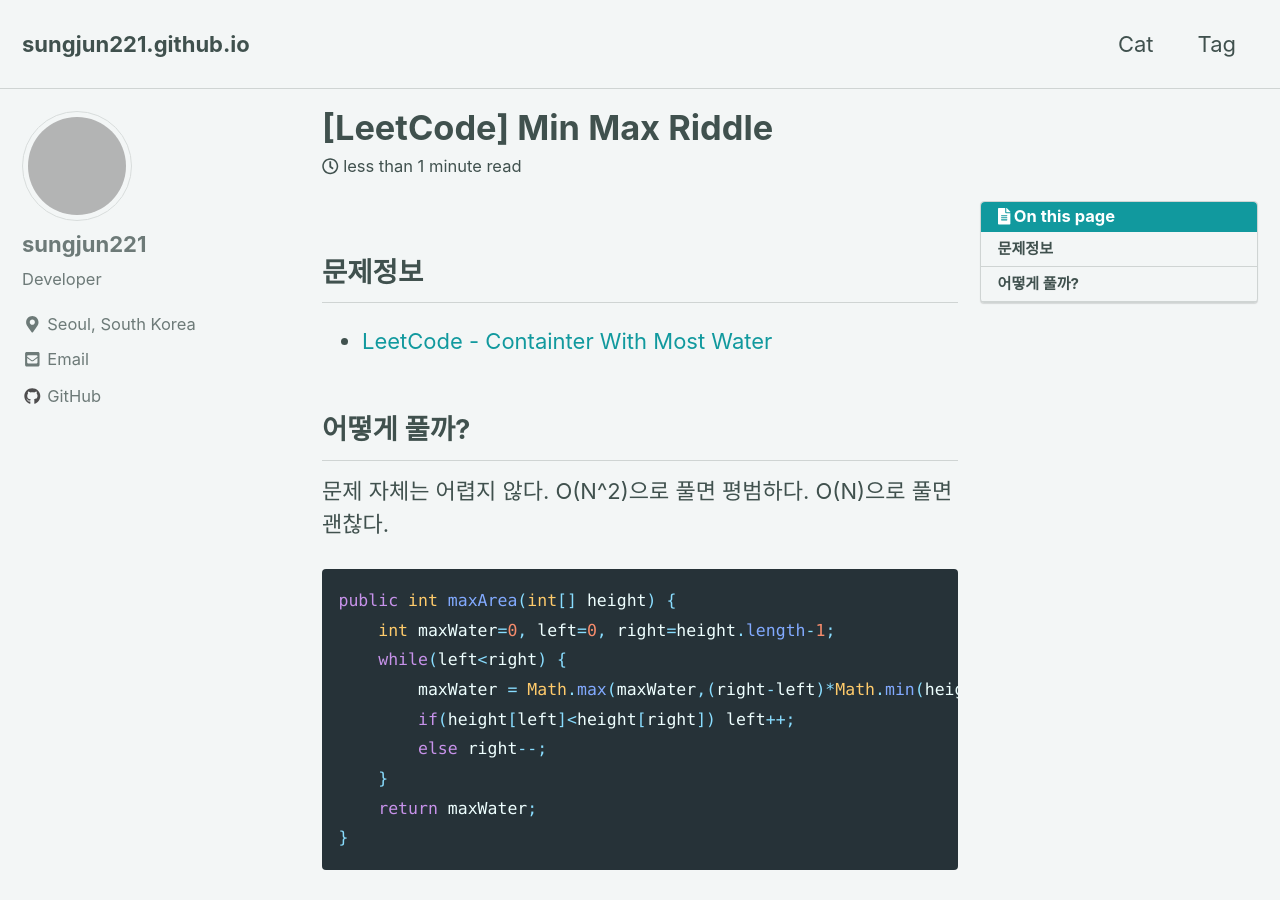
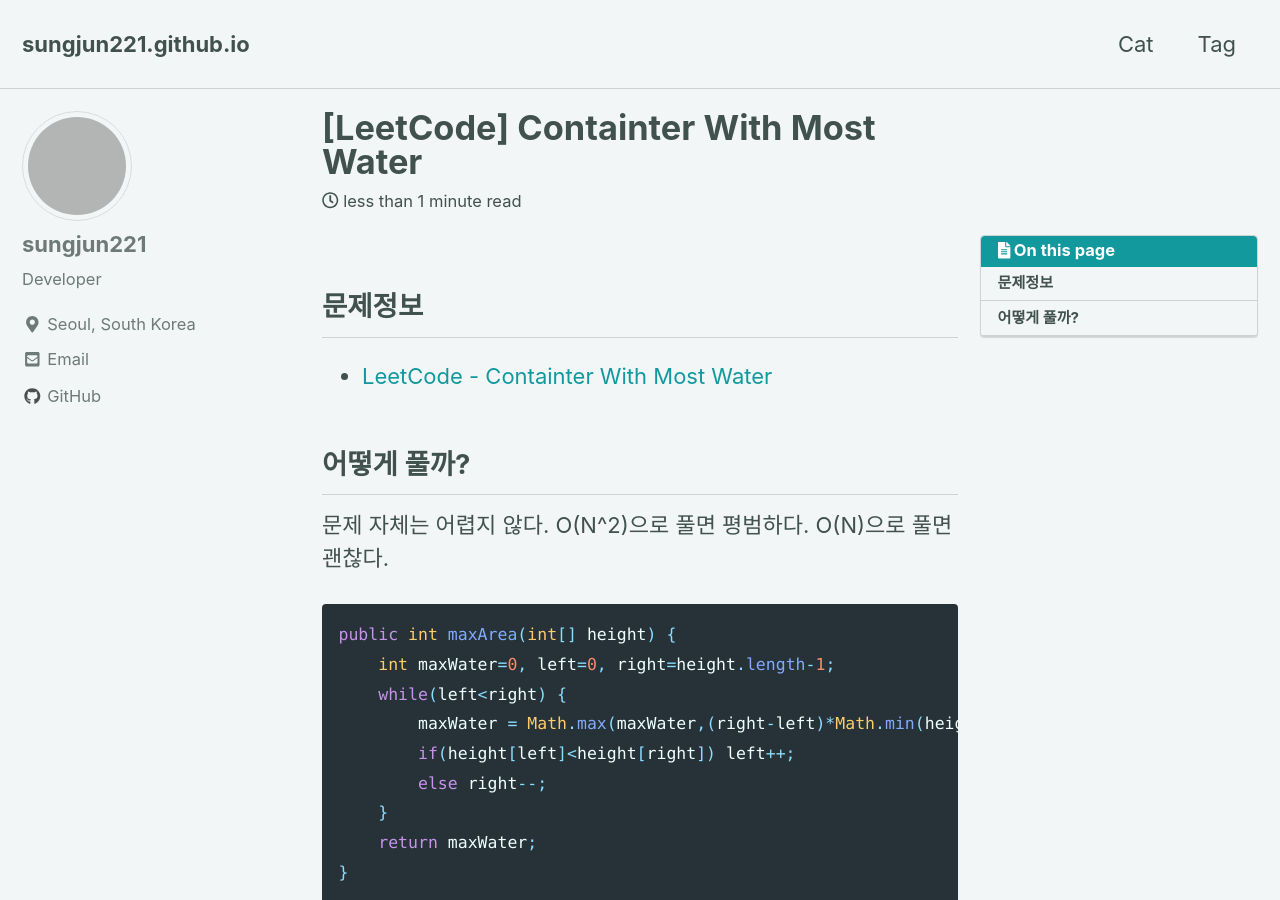
Before and after one commit to sungjun221/sungjun221.github.io, a Jekyll site: the page built from _posts/2019-07-14-container-with-most-water.markdown, in a window 1280 px wide and 900 px high. Built offline with Jekyll 4.4.1, drawn with Linux system fonts in a browser that asks for light colours; nearby versions of some CDN libraries; comment, search, counter and statistics services are not loaded; grey boxes are pictures that could not be loaded.

Commit message:
modified post

```diff
--- a/_posts/2019-07-14-container-with-most-water.markdown
+++ b/_posts/2019-07-14-container-with-most-water.markdown
@@ -1,5 +1,5 @@
 ---
-title: "[LeetCode] Min Max Riddle"
+title: "[LeetCode] Containter With Most Water"
 categories:
   - Algorithm
 tags:
```
